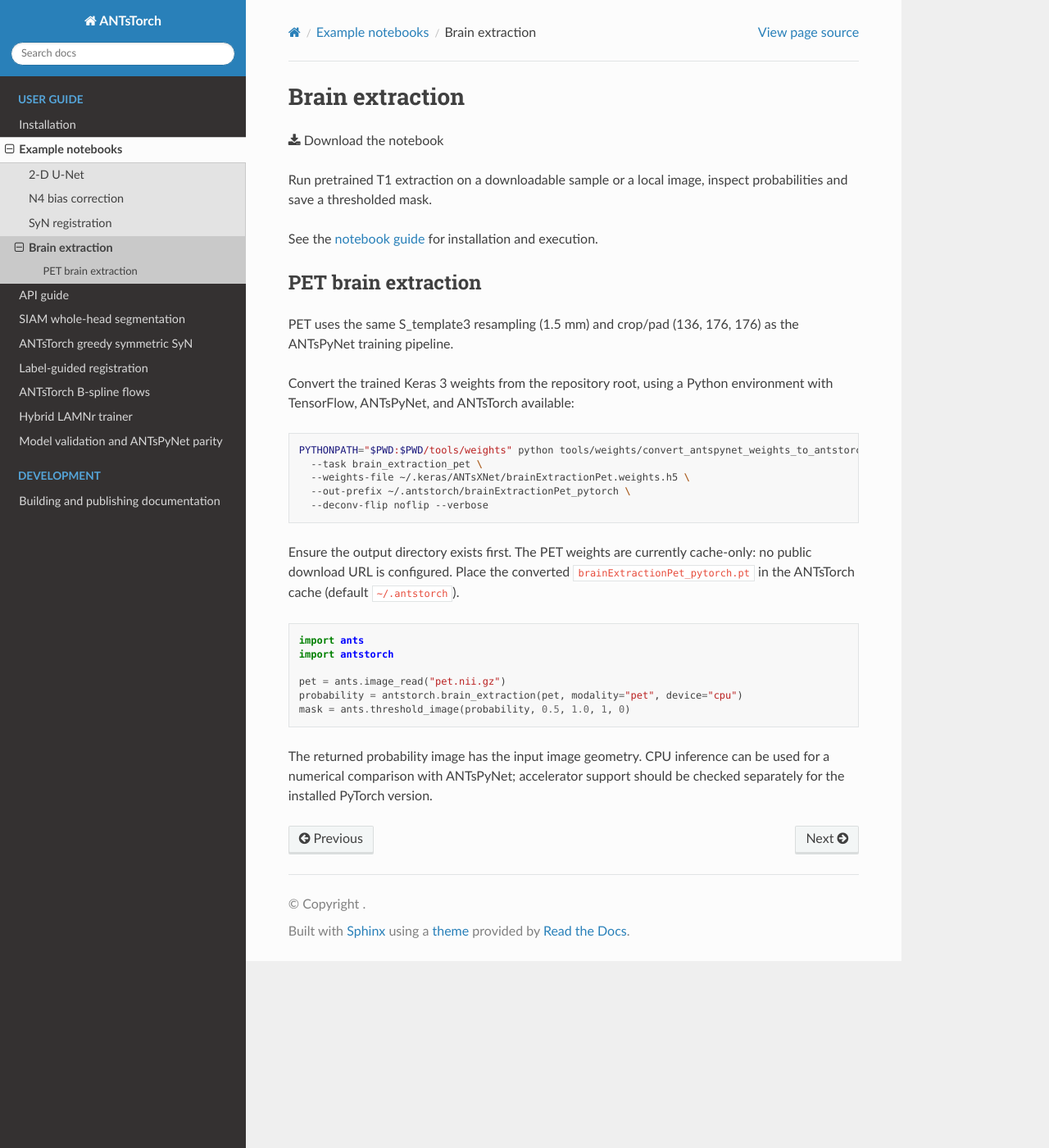
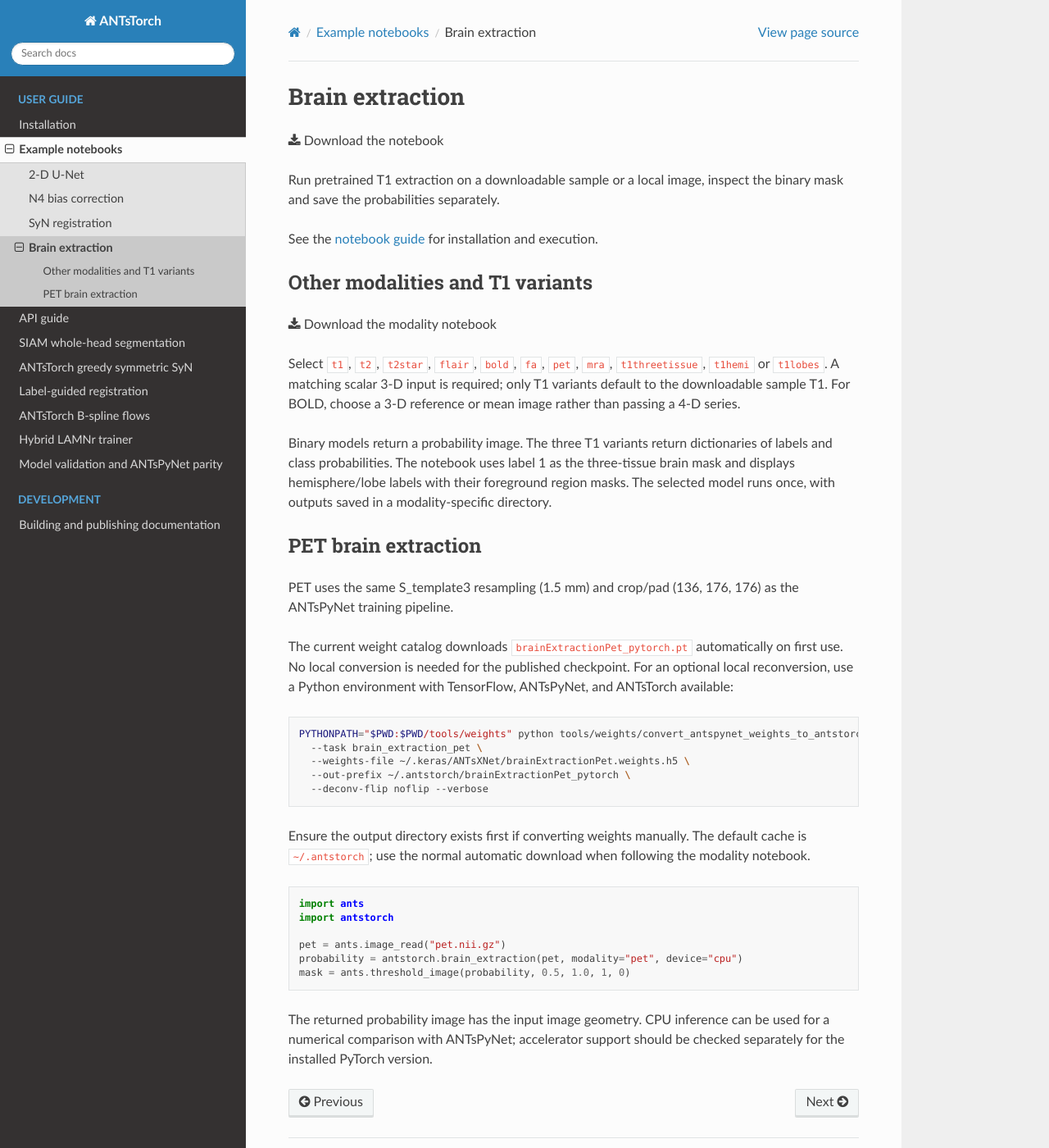
Before and after one commit to ANTsX/ANTsTorch, a Sphinx documentation site: the page built from docs/examples/brain_extraction.md, in a window 1280 px wide and 1400 px high. Shown: the whole window at 82% size. Built offline with Sphinx 7.4.7 and the Read the Docs theme 3.1.0, drawn with Linux system fonts in a browser that asks for light colours.

Commit message:
ENH: Add brain extraction modality and pulmonary notebooks (#109)
- Cover all 11 brain extraction modality options
- Add lung extraction, ventilation, artery and airway examples
- Display binary masks or discrete labels instead of probability overlays
- Update notebook guides, testing instructions and Sphinx download links
- Correct outdated PET weight download documentation

````diff
--- a/docs/examples/brain_extraction.md
+++ b/docs/examples/brain_extraction.md
@@ -2,17 +2,33 @@
 
 {download}`Download the notebook <../../examples/brain_extraction.ipynb>`
 
-Run pretrained T1 extraction on a downloadable sample or a local image, inspect probabilities and save a thresholded mask.
+Run pretrained T1 extraction on a downloadable sample or a local image, inspect the binary mask and save the probabilities separately.
 
 See the [notebook guide](https://github.com/ANTsX/ANTsTorch/blob/main/examples/README.md) for installation and execution.
+
+## Other modalities and T1 variants
+
+{download}`Download the modality notebook <../../examples/brain_extraction_modalities.ipynb>`
+
+Select `t1`, `t2`, `t2star`, `flair`, `bold`, `fa`, `pet`, `mra`,
+`t1threetissue`, `t1hemi` or `t1lobes`. A matching scalar 3-D input is required;
+only T1 variants default to the downloadable sample T1. For BOLD, choose a 3-D
+reference or mean image rather than passing a 4-D series.
+
+Binary models return a probability image. The three T1 variants return dictionaries
+of labels and class probabilities. The notebook uses label 1 as the three-tissue
+brain mask and displays hemisphere/lobe labels with their foreground region masks.
+The selected model runs once, with outputs saved in a modality-specific directory.
 
 ## PET brain extraction
 
 PET uses the same S_template3 resampling (1.5 mm) and crop/pad
 (136, 176, 176) as the ANTsPyNet training pipeline.
 
-Convert the trained Keras 3 weights from the repository root, using a Python
-environment with TensorFlow, ANTsPyNet, and ANTsTorch available:
+The current weight catalog downloads `brainExtractionPet_pytorch.pt`
+automatically on first use. No local conversion is needed for the published
+checkpoint. For an optional local reconversion, use a Python environment with
+TensorFlow, ANTsPyNet, and ANTsTorch available:
 
 ```bash
 PYTHONPATH="$PWD:$PWD/tools/weights" python tools/weights/convert_antspynet_weights_to_antstorch.py \
@@ -22,9 +38,9 @@ PYTHONPATH="$PWD:$PWD/tools/weights" python tools/weights/convert_antspynet_weig
   --deconv-flip noflip --verbose
 ```
 
-Ensure the output directory exists first. The PET weights are currently
-cache-only: no public download URL is configured. Place the converted
-`brainExtractionPet_pytorch.pt` in the ANTsTorch cache (default `~/.antstorch`).
+Ensure the output directory exists first if converting weights manually.
+The default cache is `~/.antstorch`; use the normal automatic download when
+following the modality notebook.
 
 ```python
 import ants
````
Also changed, not shown: README.md (+1 -1 lines), docs/examples/index.md (+14 -0 lines), examples/README.md, 9 other files.
